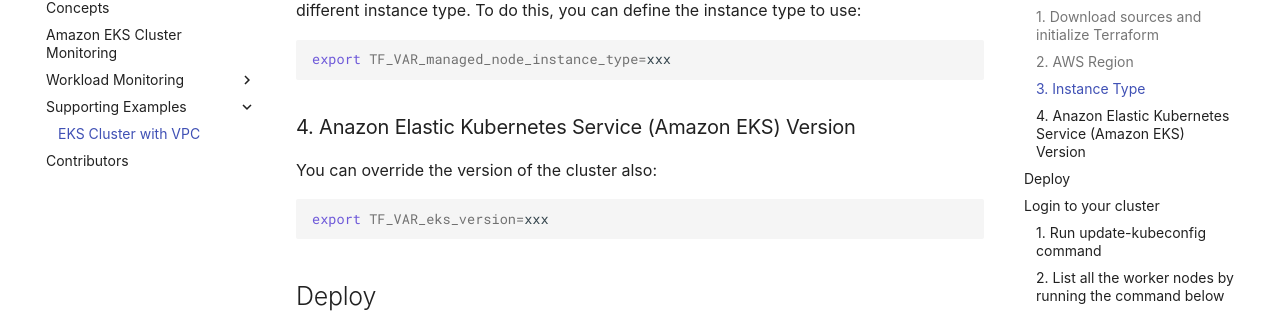
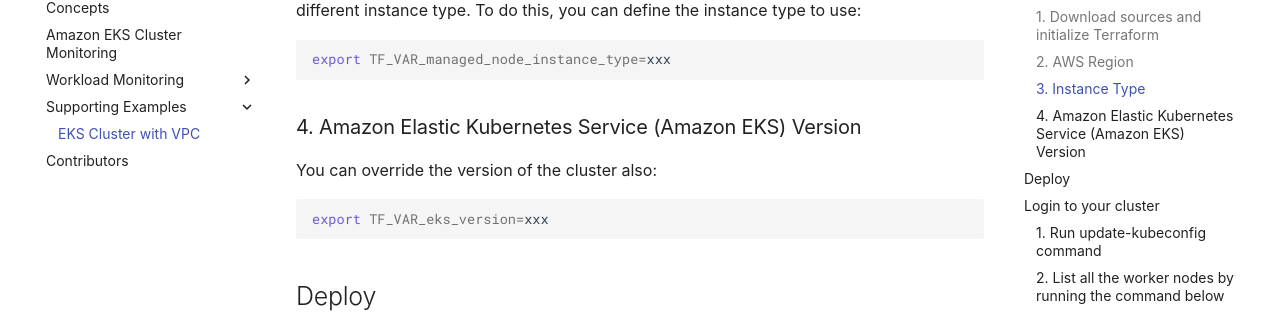
Before and after one commit to aws-observability/terraform-aws-observability-accelerator, an MkDocs documentation site: the page built from docs/helpers/new-eks-cluster.md, in a window 1280 px wide and 900 px high, scrolled down 849 px. Shown: the part 145-458 px from the top of the window. Built offline with MkDocs 1.6.1 and Material for MkDocs 9.7.7, drawn with Linux system fonts in a browser that asks for light colours; some web fonts are replaced; comment, search, counter and statistics services are not loaded.

Commit message:
typo: docs

````diff
--- a/docs/helpers/new-eks-cluster.md
+++ b/docs/helpers/new-eks-cluster.md
@@ -40,7 +40,7 @@
 export TF_VAR_managed_node_instance_type=xxx
 ```
 
-### 4. Anazon Elastic Kubernetes Service (Amazon EKS) Version
+### 4. Amazon Elastic Kubernetes Service (Amazon EKS) Version
 
 You can override the version of the cluster also:
 ```bash
````
